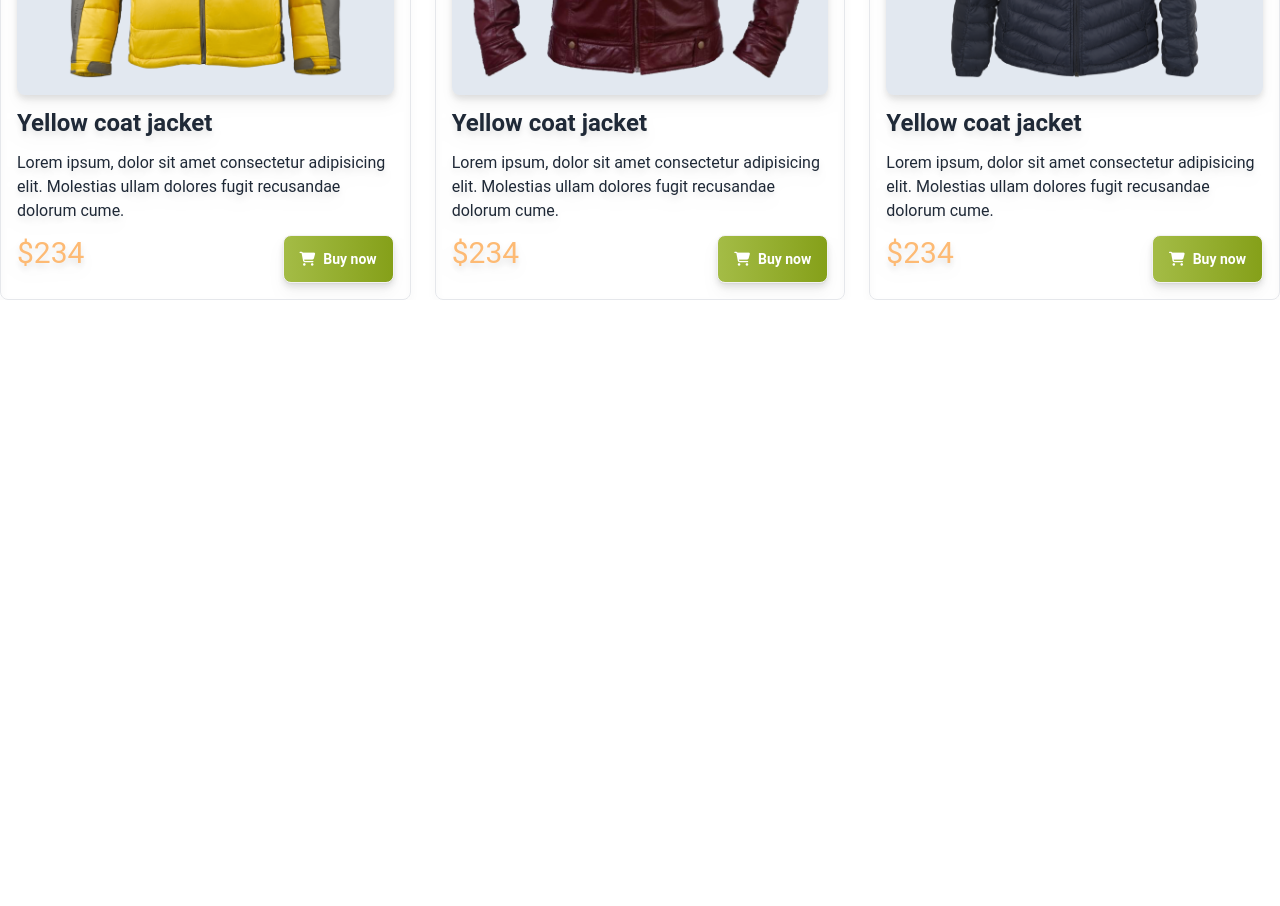
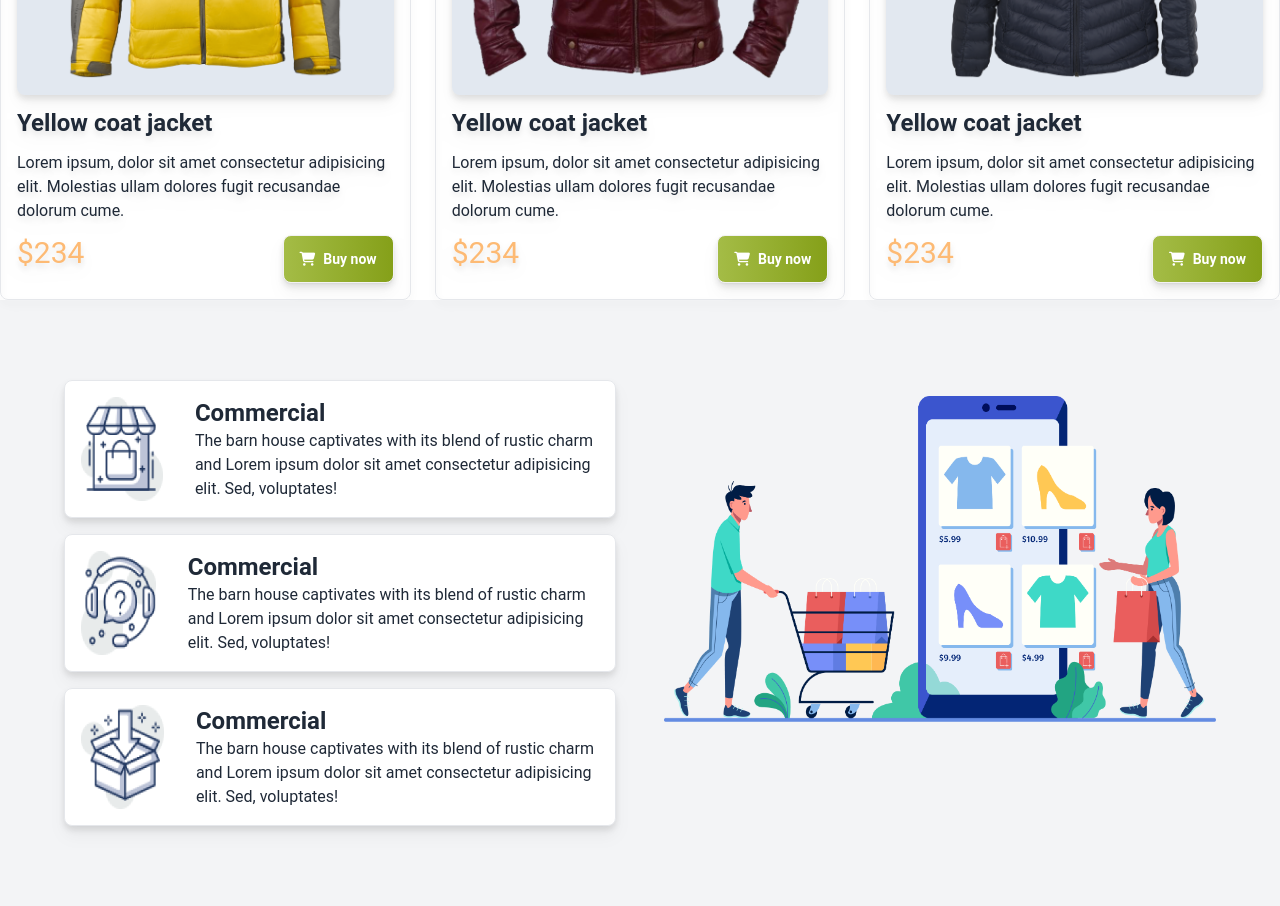
Before and after one commit to md-munna-khan/penguine-fashion, a plain HTML site: page index.html in a window 1280 px wide. Shown: the part 1720-2626 px from the top of the page. Before the commit the page ends 2020 px from the top, so only its background shows below. Drawn offline with nearby package versions, Linux system fonts and the light colour scheme.

Commit message:
all responsive

```diff
--- a/index.html
+++ b/index.html
@@ -102,7 +102,7 @@
     <h1 class="font-bebas-neue text-4xl font-bold">Man jacket</h1>
  </div>
  <!-- jacket-1 -->
- <div class="grid grid-flow-col lg:grid-cols-3 container mx-auto gap-6">
+ <div class="grid grid-cols-1 lg:grid-cols-3 container mx-auto gap-6">
     <div class="border drop-shadow-lg rounded-lg p-4 space-y-3">
      <img class="bg-slate-200 p-4  sha rounded-lg" src="./images/jacket-4.png" alt="">
   <h6 class="font-bold text-2xl">Yellow coat jacket</h6>
@@ -141,8 +141,53 @@
 
 </div>
     </main>
-    <footer>
 
-    </footer>
+    <section class=" bg-gray-100">
+      <div class="grid grid-cols-1 lg:grid-cols-2 px-7 md:px-16 gap-12  ">
+<!-- content -->
+
+       <div class="my-20 space-y-4  ">
+
+
+
+
+          <div class="flex  bg-white border rounded-lg drop-shadow-lg  ">
+         <div class="lg:flex">
+           <img class="h-22 w-22 p-4" src="./icons/house.png" alt="">
+         </div>
+         <div class="p-4">
+           <h1 class="font-bold text-2xl">Commercial</h1>
+           <p>The barn house captivates with its blend of rustic charm and Lorem ipsum dolor sit amet consectetur adipisicing elit. Sed, voluptates!</p>
+         </div>
+       </div>
+          <div class="flex  bg-white border rounded-lg drop-shadow-lg  ">
+         <div class="lg:flex">
+           <img class="h-22 w-22 p-4" src="./icons/question.png" alt="">
+         </div>
+         <div class="p-4">
+           <h1 class="font-bold text-2xl">Commercial</h1>
+           <p>The barn house captivates with its blend of rustic charm and Lorem ipsum dolor sit amet consectetur adipisicing elit. Sed, voluptates!</p>
+         </div>
+       </div>
+          <div class="flex  bg-white border rounded-lg drop-shadow-lg  ">
+         <div class="lg:flex">
+           <img class="h-22 w-22 p-4" src="./icons/box.png" alt="">
+         </div>
+         <div class="p-4">
+           <h1 class="font-bold text-2xl">Commercial</h1>
+           <p>The barn house captivates with its blend of rustic charm and Lorem ipsum dolor sit amet consectetur adipisicing elit. Sed, voluptates!</p>
+         </div>
+       </div>
+
+
+         </div>
+
+       <!-- image -->
+
+       <div class="mt-10 lg:mt-24">
+         <img class="" src="./images/shopping.png" alt="">
+       </div>
+     </div>
+
 </body>
 </html>
```
